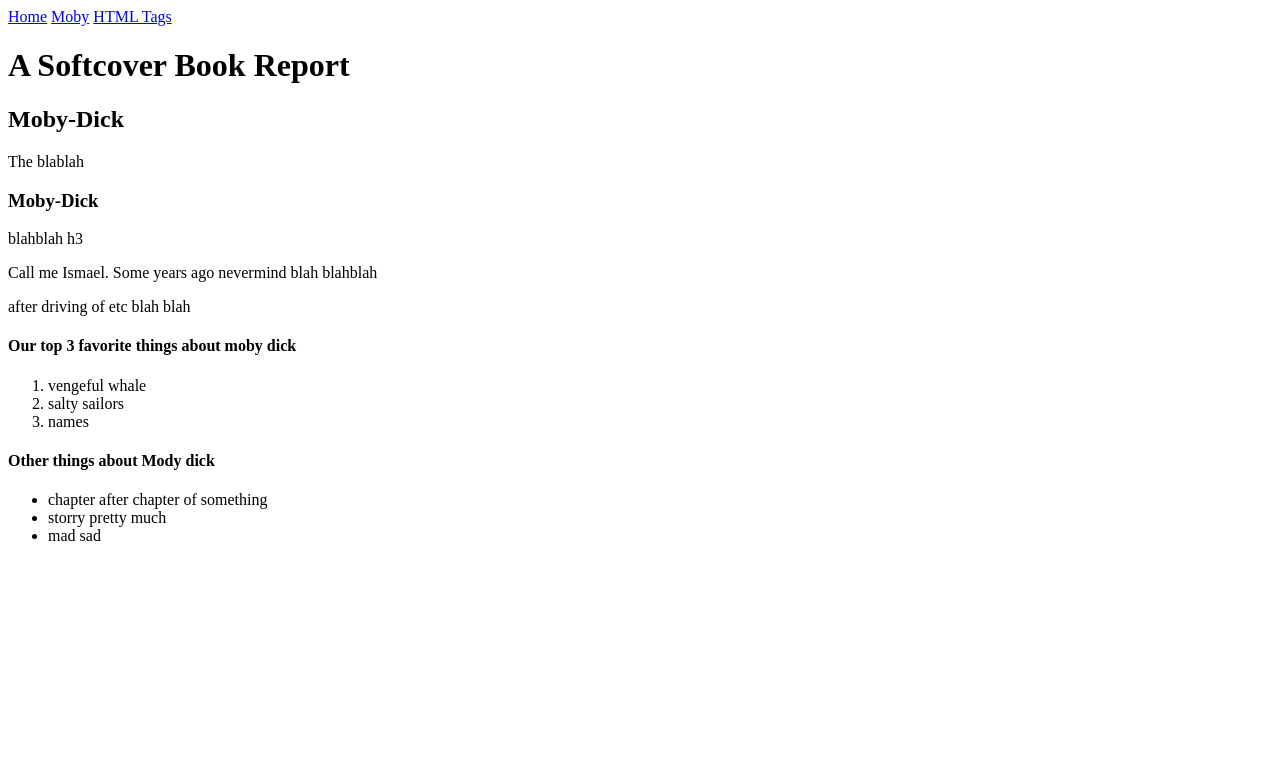
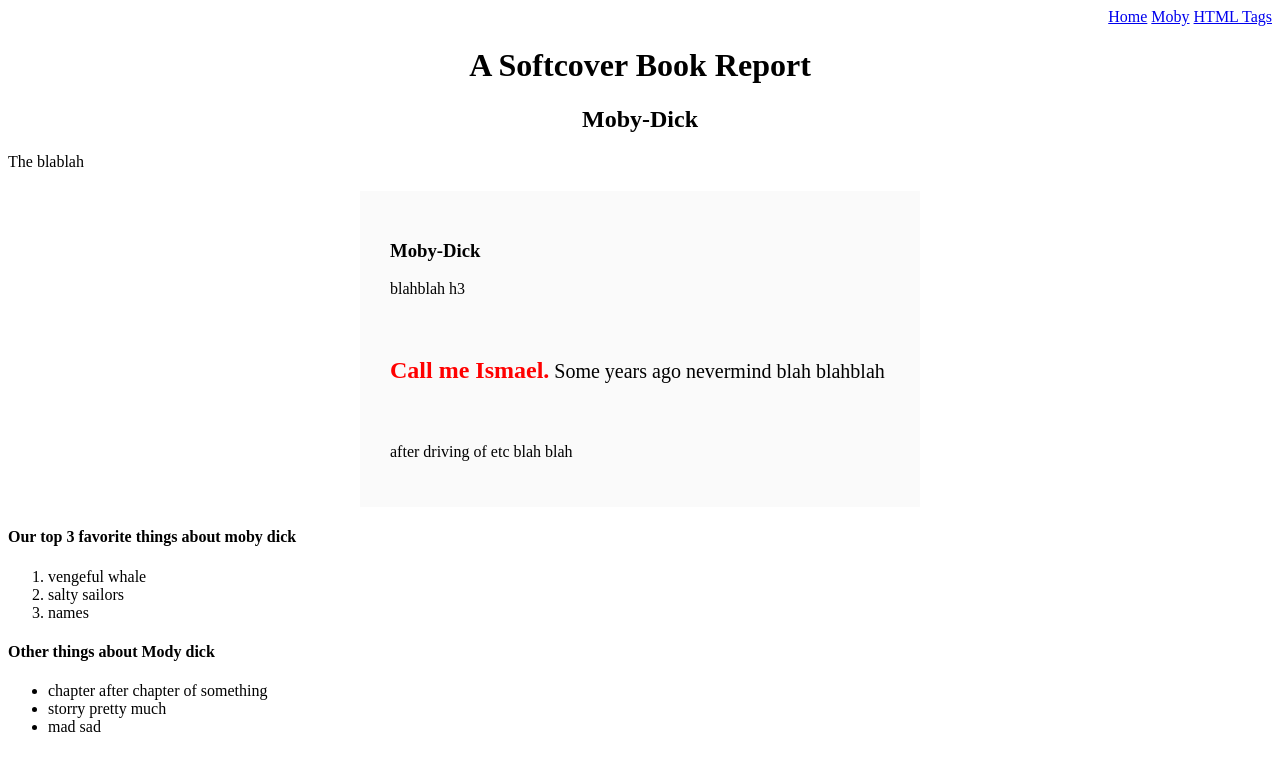
Before and after one commit to spiralk/sample_website, a plain HTML site: page moby.html in a window 1280 px wide. Drawn offline with Linux system fonts and the light colour scheme.

```diff
--- /dev/null
+++ b/css/main.css
@@ -0,0 +1,6 @@
+.nav-menu{
+    text-align: right;
+}
+.nav-spacing{
+    margin: 0 0 0 10px;
+}
--- a/moby.html
+++ b/moby.html
@@ -5,15 +5,15 @@
         <meta charset="utf-8">
     </head>
     <body>
-        <div>
+        <div style="text-align: right;">
             <a href="index.html">Home</a>
             <a href="moby.html">Moby</a>
             <a href="tags.html">HTML Tags</a>
         </div>
         <!-- much here to be styled, will do so in last section-->
         <header>
-            <h1>A Softcover Book Report</h1>
-            <h2>Moby-Dick</h2>
+            <h1 style="text-align: center;">A Softcover Book Report</h1>
+            <h2 style="text-align: center;">Moby-Dick</h2>
         </header>
 
         <div>
@@ -21,14 +21,14 @@
                 The blablah
             </p>
         </div>
-        <div>
+        <div style="width: 500px; margin: 20px auto; padding: 30px; background-color: #fafafa;">
             <h3>Moby-Dick</h3>
             <p>
                 blahblah h3
             </p>
-            <blokcquote>
+            <blokcquote style="padding: 2px 20px; background: #FILL_IN; font-style; italic; font-size: 20px;">
                 <p>
-                    <span>Call me Ismael.</span> Some years ago nevermind blah blahblah
+                    <span style="font-style: normal; font-size: 24px; font-weight: bold; color: #ff0000;">Call me Ismael.</span> Some years ago nevermind blah blahblah
                 </p>
             </blokcquote>
             <p>
```
Also changed, not shown: index.html (+4 -3 lines), tags.html (+1 -1 lines).
